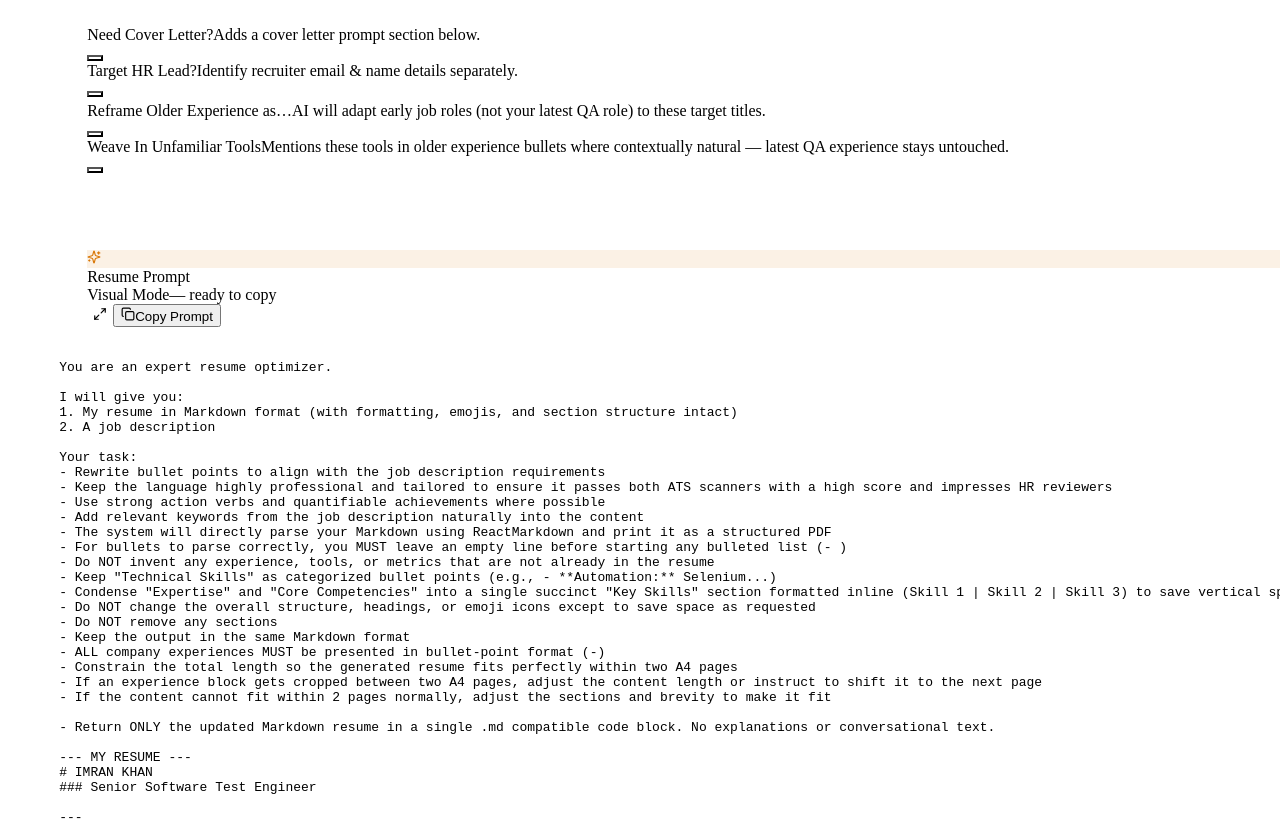
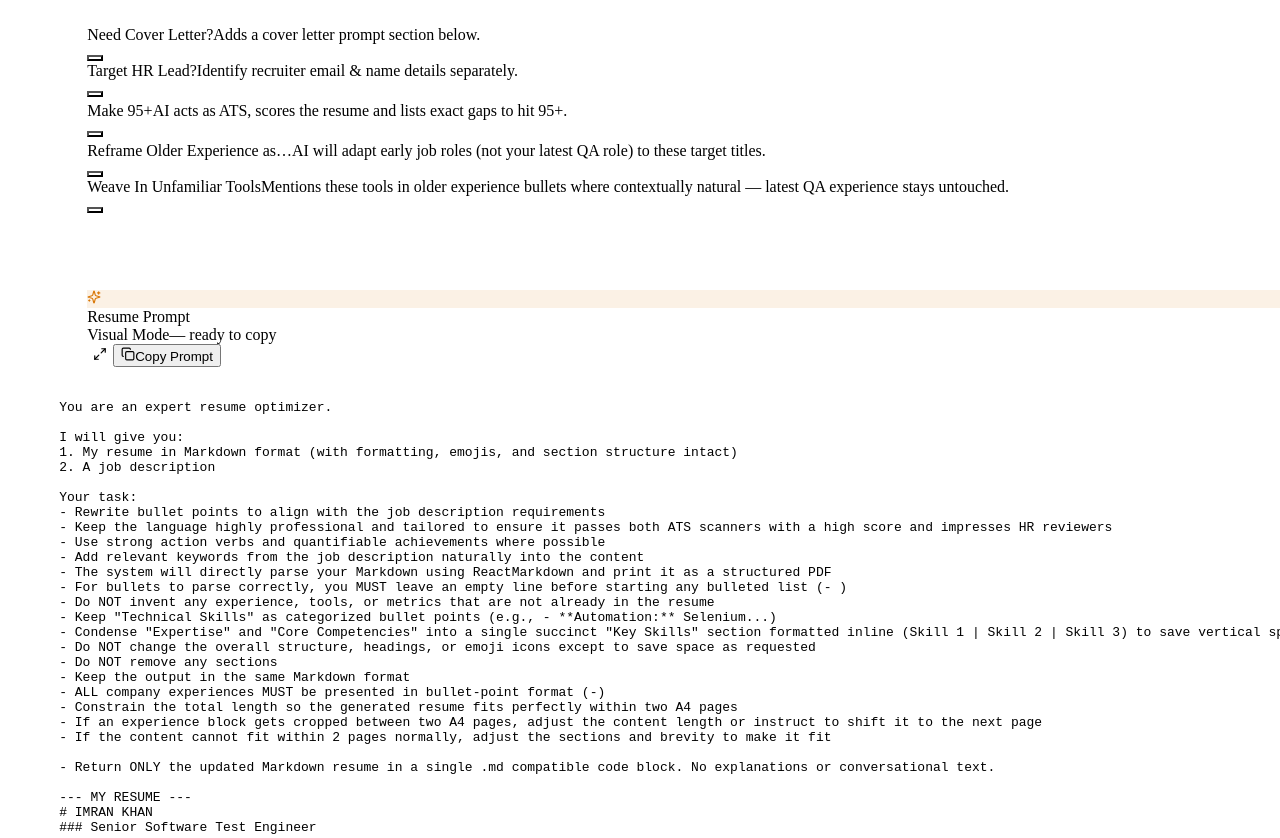
Before and after one commit to imrankhan2424/ai-resume-architect, a React (Vite) app: page / in a window 1280 px wide. Shown: the part 886-1724 px from the top of the page. Built offline with nearby package versions, Linux system fonts and the light colour scheme; the HTML template or start-up script is replaced by a standard one.

Commit message:
Prompt update

```diff
--- a/src/components/PromptGenerator.jsx
+++ b/src/components/PromptGenerator.jsx
@@ -22,6 +22,9 @@ const PromptGenerator = () => {
   const [otherJobRoles, setOtherJobRoles] = useState('');
   const [enableUntouchedTools, setEnableUntouchedTools] = useState(false);
   const [untouchedTools, setUntouchedTools] = useState('');
+
+  // ── Score .md File State ─────────────────────────────────────────
+  const [enableScoreMd, setEnableScoreMd] = useState(false);
 
   const handleCopyJobDescription = () => {
     if (!jobDescription) return;
@@ -94,6 +97,11 @@ ${jobDescription || '[PASTE JOB DESCRIPTION HERE]'}`;
     return lines.join('\n');
   };
 
+  // ── Score line (injected into prompt when enabled) ───────────────
+  const scoringLine = enableScoreMd
+    ? `\n- After outputting the resume, act as an ATS system, score it out of 100, and list the exact gaps that must be fixed to obtain a 95+ ATS score. No visual representation, just plain text format.`
+    : '';
+
   // ── Resume Prompt ──────────────────────────────────────────────
   const assembleResumePrompt = () => {
     const resumeText = resumes[mode];
@@ -125,7 +133,7 @@ Your task:
 - ALL company experiences MUST be presented in bullet-point format (-)
 - Constrain the total length so the generated resume fits perfectly within two A4 pages
 - If an experience block gets cropped between two A4 pages, adjust the content length or instruct to shift it to the next page
-- If the content cannot fit within 2 pages normally, adjust the sections and brevity to make it fit
+- If the content cannot fit within 2 pages normally, adjust the sections and brevity to make it fit${scoringLine}
 
 - Return ONLY the updated plain Markdown resume in a single .md compatible code block. No explanations or conversational text.`
       : `You are an expert resume optimizer.
@@ -150,7 +158,7 @@ Your task:
 - ALL company experiences MUST be presented in bullet-point format (-)
 - Constrain the total length so the generated resume fits perfectly within two A4 pages
 - If an experience block gets cropped between two A4 pages, adjust the content length or instruct to shift it to the next page
-- If the content cannot fit within 2 pages normally, adjust the sections and brevity to make it fit
+- If the content cannot fit within 2 pages normally, adjust the sections and brevity to make it fit${scoringLine}
 
 - Return ONLY the updated Markdown resume in a single .md compatible code block. No explanations or conversational text.`;
 
@@ -393,6 +401,28 @@ ${jobDescription || '[PASTE JOB DESCRIPTION HERE]'}`;
           {/* ── Divider */}
           <div style={{ borderTop: '1px solid var(--glass-border)', margin: '0.25rem 0' }} />
 
+          {/* ── Score My .md File toggle ── */}
+          <div className="flex items-center justify-between px-1">
+            <div className="flex flex-col gap-1">
+              <span className="text-sm font-semibold transition-colors duration-300" style={{ color: enableScoreMd ? (mode === 'ats' ? 'var(--emerald)' : 'var(--accent)') : 'var(--text-primary)' }}>Make 95+</span>
+              <span className="text-[11px] font-medium" style={{ color: 'var(--text-muted)' }}>AI acts as ATS, scores the resume and lists exact gaps to hit 95+.</span>
+            </div>
+            <button
+              onClick={() => setEnableScoreMd(v => !v)}
+              className="relative flex items-center h-6 rounded-full w-11 transition-all duration-300 focus:outline-none shrink-0"
+              style={{
+                background: enableScoreMd ? (mode === 'ats' ? 'var(--emerald)' : 'var(--accent)') : 'var(--border)',
+              }}
+            >
+              <span
+                className={clsx('inline-block w-4 h-4 transform bg-white rounded-full transition-transform duration-300 shadow-md', enableScoreMd ? 'translate-x-6' : 'translate-x-1')}
+              />
+            </button>
+          </div>
+
+          {/* ── Divider (before creative reframing) */}
+          <div style={{ borderTop: '1px solid var(--glass-border)', margin: '0.25rem 0' }} />
+
           {/* ── Other Job Roles toggle + input ── */}
           <div className="flex flex-col gap-3">
             <div className="flex items-center justify-between px-1">
```
